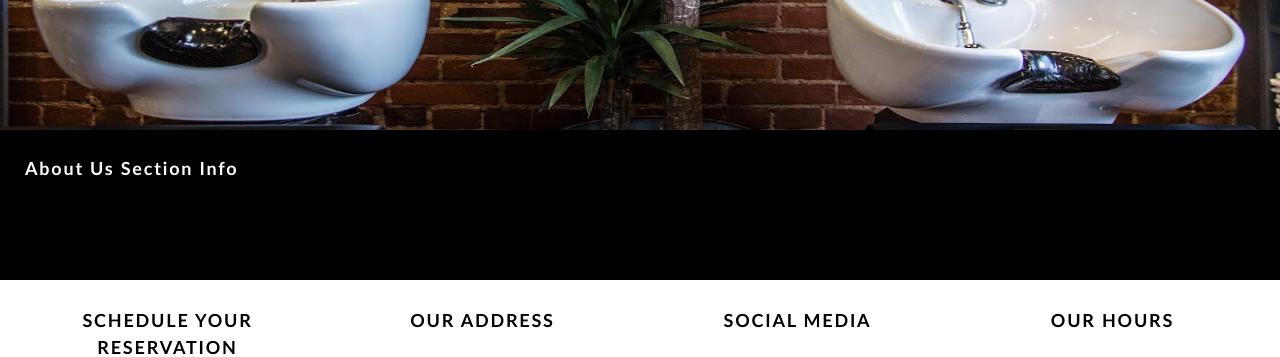
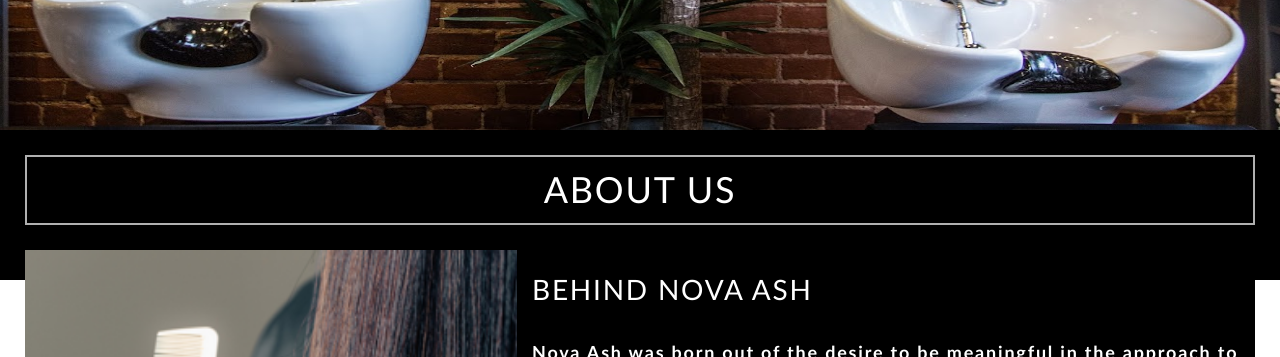
Before and after one commit to bdoneq7/novaashartistry, a React (Create React App) app: page / in a window 1280 px wide. Shown: the part 560-917 px from the top of the page. Built offline with nearby package versions, Linux system fonts and the light colour scheme.

Commit message:
updated about

```diff
--- a/src/components/Home/index.js
+++ b/src/components/Home/index.js
@@ -1,5 +1,6 @@
 import React from 'react';
 import homeback from "../../assets/images/homeback.jpg";
+import aboutus from "../../assets/images/aboutus.png";
 
 
 function Home(props) {
@@ -12,7 +13,28 @@
 
 
       <div className="aboutussection">
-      About Us Section Info
+
+      <div className="mainlinktitle">
+        <h1 id="about">ABOUT US</h1>
+        </div>
+
+        <div className="leftsectionpicdark">
+          <img src={aboutus} style={{ width: "100%", height: "100%" }} alt="About Us" title="About Us" />
+        </div>
+
+        <div className="rightsectiondark">
+          <br/>
+        <h3>BEHIND NOVA ASH</h3>
+
+        <br/>
+        Nova Ash was born out of the desire to be meaningful in the approach to cosmetology. One of the meanings of NOVA is 'new' and
+        one of the origins of ASH is from the name 'Asher' or 'happy.' The Ash tree typically supports rich and diverse ground flora,
+        with leaving retaining more nutrients, and improve the soil by raising the pH level.<br/>
+        <br/>
+        Like the ash trees, Nova Ash Artistry strives to maintain and improve the health and strength of our guests hair and skin,
+        leaving them feeling beautiful, inside and out.
+        </div>
+
       </div>
 
     </section>
```
Also changed, not shown: src/assets/images/aboutus.png (added).
